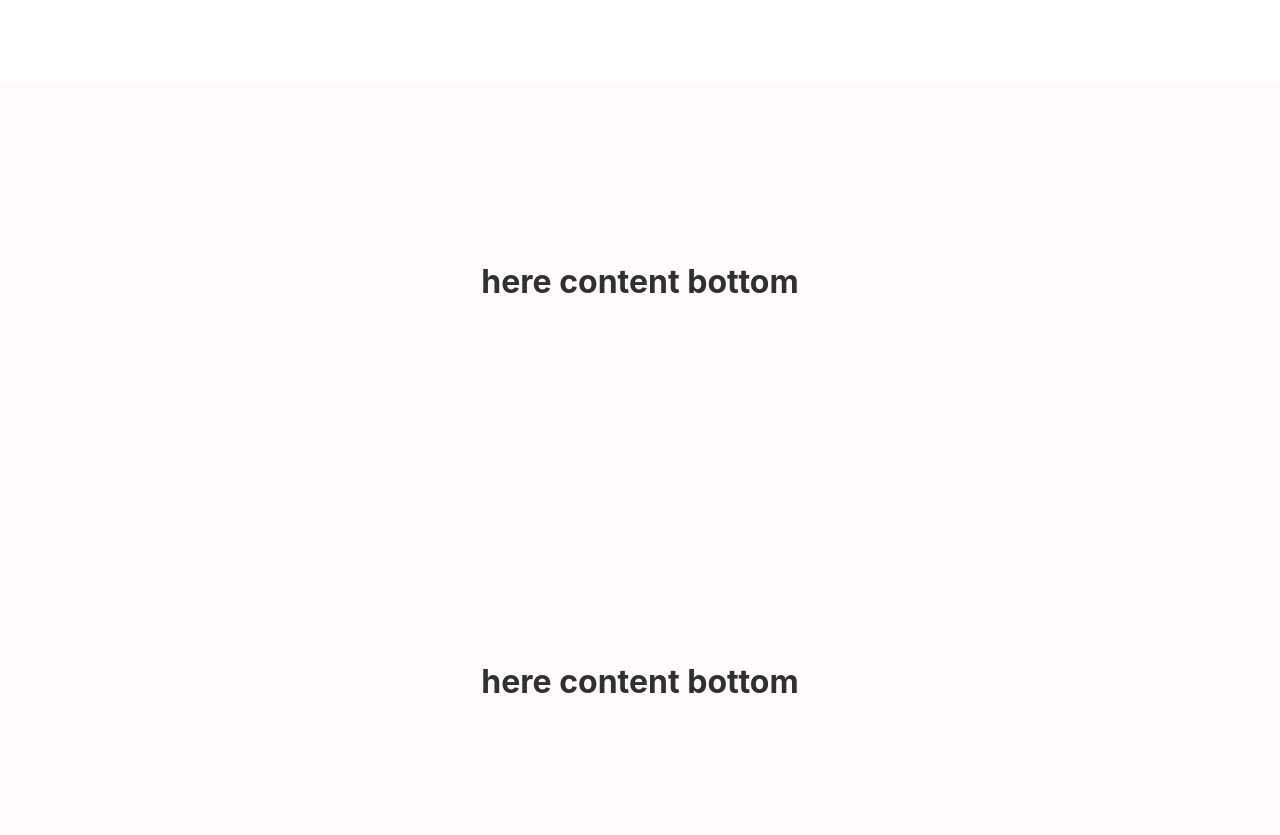
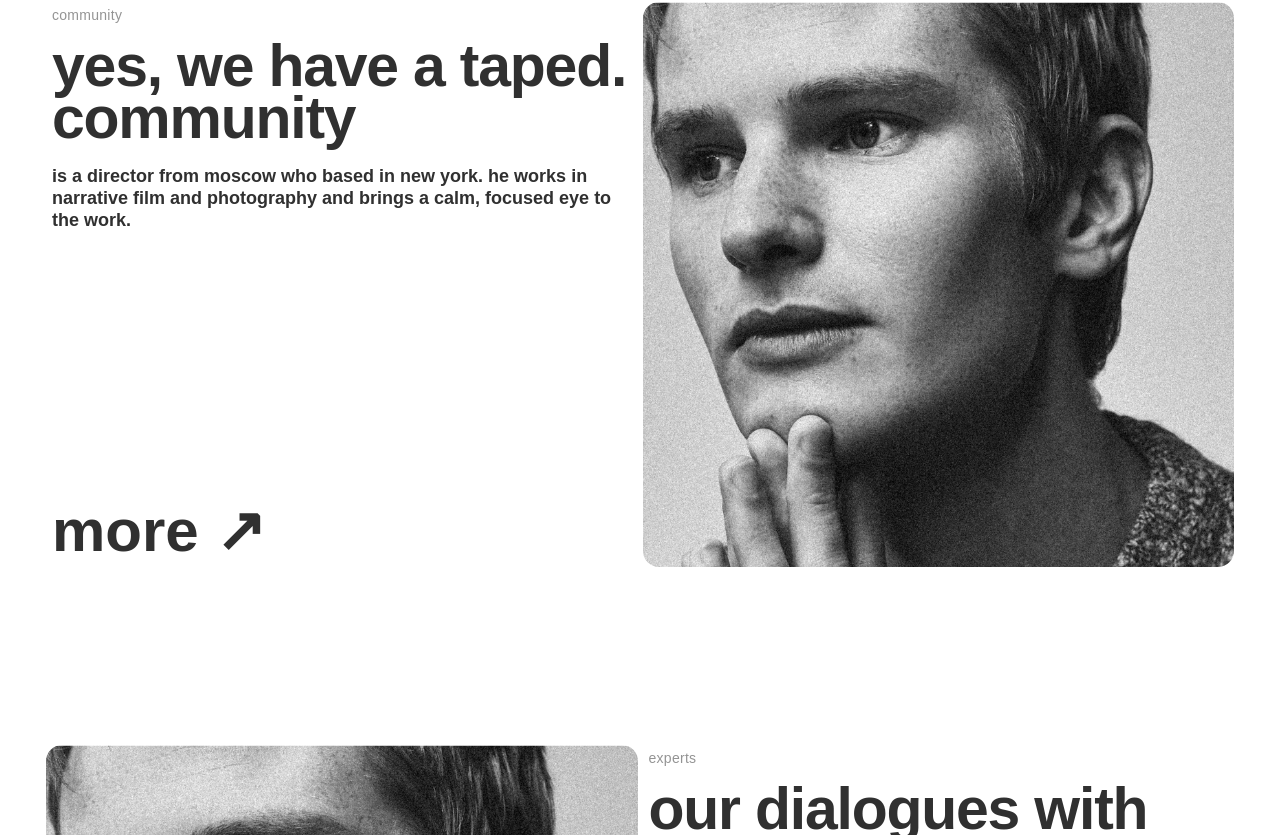
Before and after one commit to romarooman/taped, a React (Create React App) app: page / in a window 1280 px wide. Shown: the part 7125-7960 px from the top of the page. Built offline with nearby package versions, Linux system fonts and the light colour scheme.

Commit message:
add expert

```diff
--- a/src/App.js
+++ b/src/App.js
@@ -7,6 +7,8 @@ import GiftCard from "./Components/GiftCard/GiftCard";
 import ScrollToGiftCard from "./Components/Helper/ScrollToGiftCard";
 import Service from "./Components/Service/Service";
 import QA from "./Components/QA/QA";
+import Seven from "./images/7.png";
+import ExpertCommunity from "./Components/ExpertCommunity/ExpertCommunity";
 
 function Home() {
   return (
@@ -15,6 +17,26 @@ function Home() {
       <Service />
       <QA height={420} />
       <GiftCard />
+      <ExpertCommunity
+        title="yes, we have a taped. community"
+        subtitle="is a director from Moscow who based in New York. He works in narrative film and photography and brings a calm, focused eye to the work. "
+        subtitleSize="clamp(4px, 3.5vw, 20px)"
+        textOn="first"
+        fimage={Seven}
+        bg="#FFFFFF"
+      />
+      <ExpertCommunity
+        kicker="experts"
+        title="our dialogues with famous experts"
+        subtitle="is an actor from Barcelona, now
+based in New York. He brings an understanding of performance and how to make people feel comfortable
+in front of the camera."
+        subtitleSize="clamp(4px, 3.5vw, 20px)"
+        textOn="first"
+        order="image-first"
+        fimage={Seven}
+        bg="#FFFFFF"
+      />
       <Bottom title="here content bottom" />
       <Bottom title="here content bottom" />
       <Bottom title="here content bottom" />
--- /dev/null
+++ b/src/Components/ExpertCommunity/ExpertCommunity.js
@@ -0,0 +1,68 @@
+import React from "react";
+import { Link } from "react-router-dom";
+import styles from "./ExpertCommunity.module.css";
+
+const ExpertCommunity = ({
+  fimage,
+  order = "text-first",
+  kicker = "community",
+  title = (
+    <>
+      yes, we have <br />
+      a community
+    </>
+  ),
+  desc = `is a director from moscow who based in new york. he works in narrative
+film and photography and brings a calm, focused eye to the work.`,
+  moreText = "more ↗",
+  moreTo = "/community",
+  bg = "#FFFFFF",
+}) => {
+  const isImageFirst = order === "image-first";
+
+  const TextCard = (
+    <div className={`${styles.card} ${styles.textCard}`} style={{ background: bg }}>
+      <div className={styles.textTop}>
+        {!!kicker && <div className={styles.kicker}>{kicker}</div>}
+
+        {!!title && <h1 className={styles.title}>{title}</h1>}
+
+        {!!desc && <p className={styles.desc}>{desc}</p>}
+
+        <div className={styles.mobileImageWrap}>
+          <img className={styles.mobileImg} src={fimage} alt="community" />
+        </div>
+      </div>
+
+      <Link to={moreTo} className={styles.more}>
+        {moreText}
+      </Link>
+    </div>
+  );
+
+  const ImageCard = (
+    <div className={`${styles.card} ${styles.imageCard}`}>
+      <img className={styles.img} src={fimage} alt="community" />
+    </div>
+  );
+
+  return (
+    <section className={styles.section}>
+      <div className={styles.row}>
+        {isImageFirst ? (
+          <>
+            {ImageCard}
+            {TextCard}
+          </>
+        ) : (
+          <>
+            {TextCard}
+            {ImageCard}
+          </>
+        )}
+      </div>
+    </section>
+  );
+};
+
+export default ExpertCommunity;
--- /dev/null
+++ b/src/Components/ExpertCommunity/ExpertCommunity.module.css
@@ -0,0 +1,179 @@
+/* ExpertCommunity.module.css */
+
+.section {
+  padding-left: 46px;
+  padding-right: 46px;
+  padding-bottom: 178px;
+  box-sizing: border-box;
+}
+
+.row {
+  display: flex;
+  gap: 5px;
+  width: 100%;
+  height: 100%;
+}
+
+/* обе карточки одинаковые */
+.card {
+  flex: 0 0 calc(50% - 2.5px); /* 50/50 с учётом gap:5px */
+  min-width: 0;
+  border-radius: 16px;
+  overflow: hidden;
+  position: relative;
+}
+
+/* правая картинка */
+.imageCard {
+  padding: 0;
+}
+
+.img {
+  width: 100%;
+  height: 100%;
+  display: block;
+  object-fit: cover;
+}
+
+/* левая карточка с текстом */
+.textCard {
+  padding: 6px;
+  box-sizing: border-box;
+
+  display: flex;
+  flex-direction: column;
+  justify-content: space-between;
+}
+
+/* ВАЖНО: убрали max-width чтобы не ломало “ощущение” ширины */
+.textTop {
+  max-width: none;
+}
+
+.kicker {
+  font-family: "DM Sans", sans-serif;
+  font-weight: 500;
+  font-size: 14px;
+  line-height: 100%;
+  letter-spacing: 0.02em;
+  text-transform: lowercase;
+  color: rgba(18, 18, 18, 0.45);
+  margin-bottom: 18px;
+}
+
+.title {
+  font-family: "DM Sans", sans-serif;
+  font-weight: 900;
+  font-size: clamp(34px, 4.6vw, 72px);
+  line-height: 89%;
+  letter-spacing: -0.02em;
+  text-transform: lowercase;
+  color: #303030;
+  margin: 0 0 22px 0;
+}
+
+.desc {
+  font-family: "DM Sans", sans-serif;
+  font-weight: 600;
+  font-size: clamp(14px, 1.6vw, 18px);
+  line-height: 120%;
+  text-transform: lowercase;
+  color: #303030;
+  margin: 0;
+}
+
+/* mobile картинка внутри текста */
+.mobileImageWrap {
+  display: none;
+}
+
+.mobileImg {
+  width: 100%;
+  display: block;
+  border-radius: 12px;
+  object-fit: cover;
+}
+
+/* more (desktop: снизу слева, mobile: кнопка) */
+.more {
+  display: inline-flex;
+  align-items: center;
+
+  font-family: "DM Sans", sans-serif;
+  font-weight: 900;
+  font-size: 60px;
+  line-height: 100%;
+  text-transform: lowercase;
+
+  color: #303030;
+  text-decoration: none;
+  width: fit-content;
+}
+
+.more:hover {
+  opacity: 0.65;
+}
+
+/* ===== Mobile ===== */
+@media (max-width: 600px) {
+  .section {
+    padding-left: 16px;
+    padding-right: 16px;
+  }
+
+  .row {
+    flex-direction: column;
+    gap: 12px;
+  }
+
+  /* на мобилке карточки на всю ширину */
+  .card {
+    flex: 0 0 auto;
+    width: 100%;
+  }
+
+  /* скрываем правую картинку (чтобы не было 2 картинки) */
+  .imageCard {
+    display: none;
+  }
+
+  .textCard {
+    padding: 6px;
+  }
+
+  .title {
+    font-size: clamp(28px, 9vw, 40px);
+    line-height: 105%;
+    margin-bottom: 14px;
+  }
+
+  .desc {
+    font-size: 16px;
+    line-height: 130%;
+  }
+
+  .mobileImageWrap {
+    display: block;
+    margin-top: 12px;
+  }
+
+  .mobileImg {
+    aspect-ratio: 16 / 10; /* поставь 1/1 если нужен квадрат */
+  }
+
+  .more {
+    display: flex;
+    justify-content: center;
+    align-items: center;
+
+    margin-top: 12px;
+    height: 56px;
+    width: 100%;
+
+    background: #d7ff3f;
+    border-radius: 12px;
+
+    font-size: 30px;
+    text-decoration: none;
+  }
+}
--- a/src/Components/GiftCard/GiftCard.module.css
+++ b/src/Components/GiftCard/GiftCard.module.css
@@ -1,7 +1,7 @@
 /* весь экран + нужные отступы */
 .page {
   min-height: 100vh;
-  padding: 200px 46px 94px;
+  padding: 120px 46px 94px;
   box-sizing: border-box;
 }
 
@@ -204,7 +204,7 @@
 }
 @media (max-width: 768px) {
   .page {
-    padding: 120px 20px 40px;
+    padding: 90px 20px 40px;
   }
 
   .wrap {
--- a/src/Components/QA/QA.js
+++ b/src/Components/QA/QA.js
@@ -2,7 +2,7 @@ import React, { useState, useRef, useEffect } from "react";
 import styles from "./QA.module.css";
 
 export default function QA({ items = defaultItems, height = 420 }) {
-  const [openIndex, setOpenIndex] = useState(0);
+  const [openIndex, setOpenIndex] = useState(-1);
   const listRef = useRef(null);
 
   // опционально: при открытии — немного подскроллить, чтобы пункт был виден
--- a/src/Components/QA/QA.module.css
+++ b/src/Components/QA/QA.module.css
@@ -14,6 +14,8 @@
 
 .scrollShell {
   position: relative;
+     padding-left: 10px;
+    padding-right: 10px;
 }
 
 @media (min-width: 1024px) {
@@ -136,11 +138,7 @@
   gap: 18px;
 }
 /* Мобилка: отступы 10px */
-.scrollShell {
-  position: relative;
-  padding-left: 10px;
-  padding-right: 10px;
-}
+
 
 @media (min-width: 1024px) {
   .panelInner :global(.twoCols) {
--- a/src/Components/Service/Service.module.css
+++ b/src/Components/Service/Service.module.css
@@ -114,7 +114,6 @@
 
   .imageWrap {
 
-  padding: 0 10px; /* ← ОТСТУПЫ ДЛЯ КАРТИНКИ */
-
+  padding: 0 10px;
 }
 }
```
Also changed, not shown: src/images/7.png (added).
